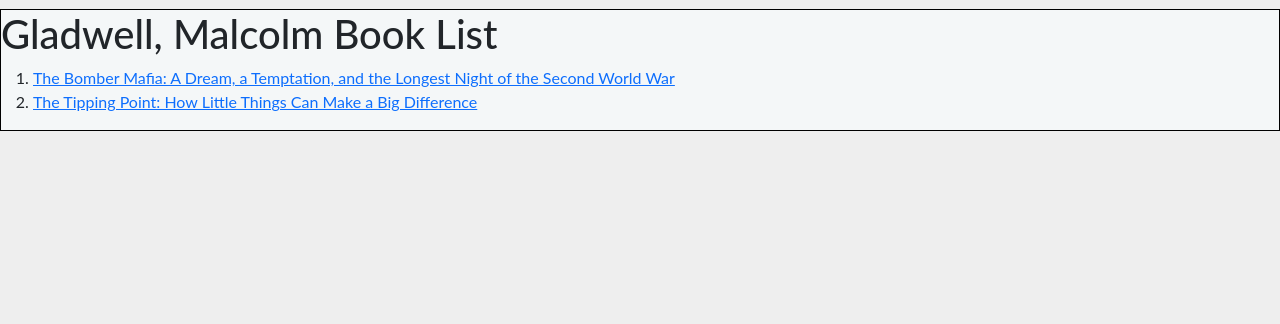
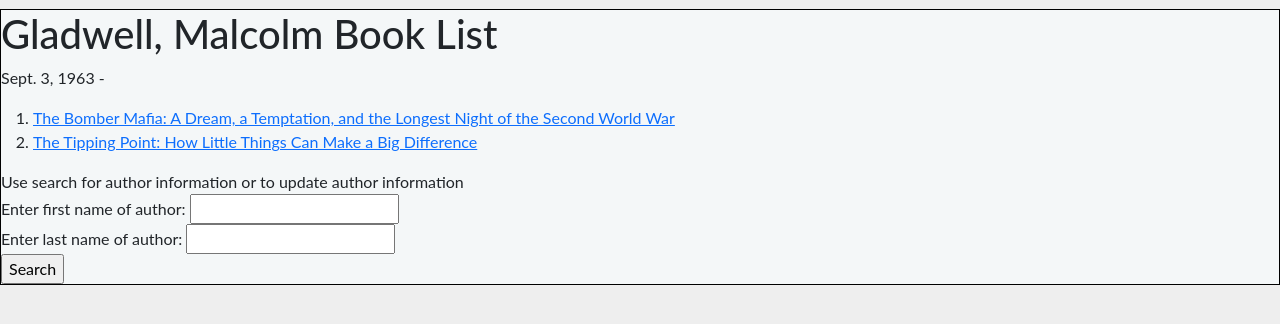
Before and after one commit to Helper2020/Bookstore_Inventory_Management, a Django app: page /book_manager/author_catalog/1 in a window 1280 px wide. Shown: the part 56-380 px from the top of the page. Run offline with Django 3.2, Linux system fonts and the light colour scheme; data comes from the database, SQL or seed files in the repository.

Commit message:
Added search box to authorinfo/search, bookinfo/search

```diff
--- a/book_manager/templates/book_manager/authorinfo.html
+++ b/book_manager/templates/book_manager/authorinfo.html
@@ -2,10 +2,31 @@
 
 {% block content %}
     <h1> {{author.last_name}}, {{author.first_name }} Book List</h1>
+    <p>{{author.date_of_birth}} - {% if author.date_of_death %}{{author.date_of_death}}{% endif %}</p>
 
-    <ol>
-        {% for book in author.book_set.all %}
-            <li><a href="{% url 'book-info' book.pk %}">{{book}}</a></li>
-        {% endfor %}
-    </ol>
+    {% if author.book_set.count > 0 %}
+        <ol>
+            {% for book in author.book_set.all %}
+                <li><a href="{% url 'book-info' book.pk %}">{{book}}</a></li>
+            {% endfor %}
+        </ol>
+    {% else %}
+        <p>No Books listed.</p>
+    {% endif %}
+
+    <form action="{% url 'author-results' %}" method="get">
+        <label for="search">Use search for author information or to update author information</label><br>
+        <div>
+            <label for="firstname">Enter first name of author: </label>
+            <input type="text" name="firstname" id="firstname" required>
+        </div>
+        <div>
+            <label for="lastname">Enter last name of author: </label>
+            <input type="text" name="lastname" id="lastname" required>
+        </div>
+        <div>
+            <input type="submit" value="Search">
+        </div>
+    </form>
+
 {% endblock %}
--- a/book_manager/templates/book_manager/book_management.html
+++ b/book_manager/templates/book_manager/book_management.html
@@ -8,6 +8,7 @@
           <form action="{% url 'book-results' %}" method="get">
             <label for="search">Use search for book information or to update book information</label><br>
             <input name="q" id="search"  type="text" placeholder="Search by book title">
+            <input type="submit" value="search">
           </form>
         </li>
     </ul>
--- a/book_manager/templates/book_manager/bookcatalog.html
+++ b/book_manager/templates/book_manager/bookcatalog.html
@@ -11,4 +11,9 @@
         {% endfor %}
     </ul>
     {% endif %}
+    <form action="{% url 'book-results' %}" method="get">
+        <label for="search">Use search for book information or to update book information</label><br>
+        <input name="q" id="search"  type="text" placeholder="Search by book title">
+        <input type="submit" value="search">
+    </form>
 {% endblock %}
--- a/book_manager/templates/book_manager/searchauthorresults.html
+++ b/book_manager/templates/book_manager/searchauthorresults.html
@@ -7,7 +7,7 @@
         <li>
             <a href="{{ author.get_absolute_url }}">{{ author.last_name }}, {{author.first_name}}</a>
         </li>
-        <li><a href="{% url 'update-author' author.id %}">Update author Info</a></li>
+        <a href="{% url 'update-author' author.id %}">Update author Info</a>
         {% endfor %}
     </ul>
 {% endblock %}
--- a/inventory_manager/settings.py
+++ b/inventory_manager/settings.py
@@ -24,7 +24,7 @@ BASE_DIR = Path(__file__).resolve().parent.parent
 SECRET_KEY = 'django-insecure-r1^o226nc+$alk23i+!#wks-v^l#^mm$_-vae+mz^=2#=+psr)'
 
 # SECURITY WARNING: don't run with debug turned on in production!
-DEBUG = False
+DEBUG = True
 
 ALLOWED_HOSTS = ['127.0.0.1']
 
```
Also changed, not shown: book_manager/templates/book_manager/authorcatalog.html (+16 -0 lines), book_manager/templates/book_manager/bookinfo.html (+6 -2 lines), book_manager/templates/book_manager/searchbookresults.html (+11 -1 lines).
